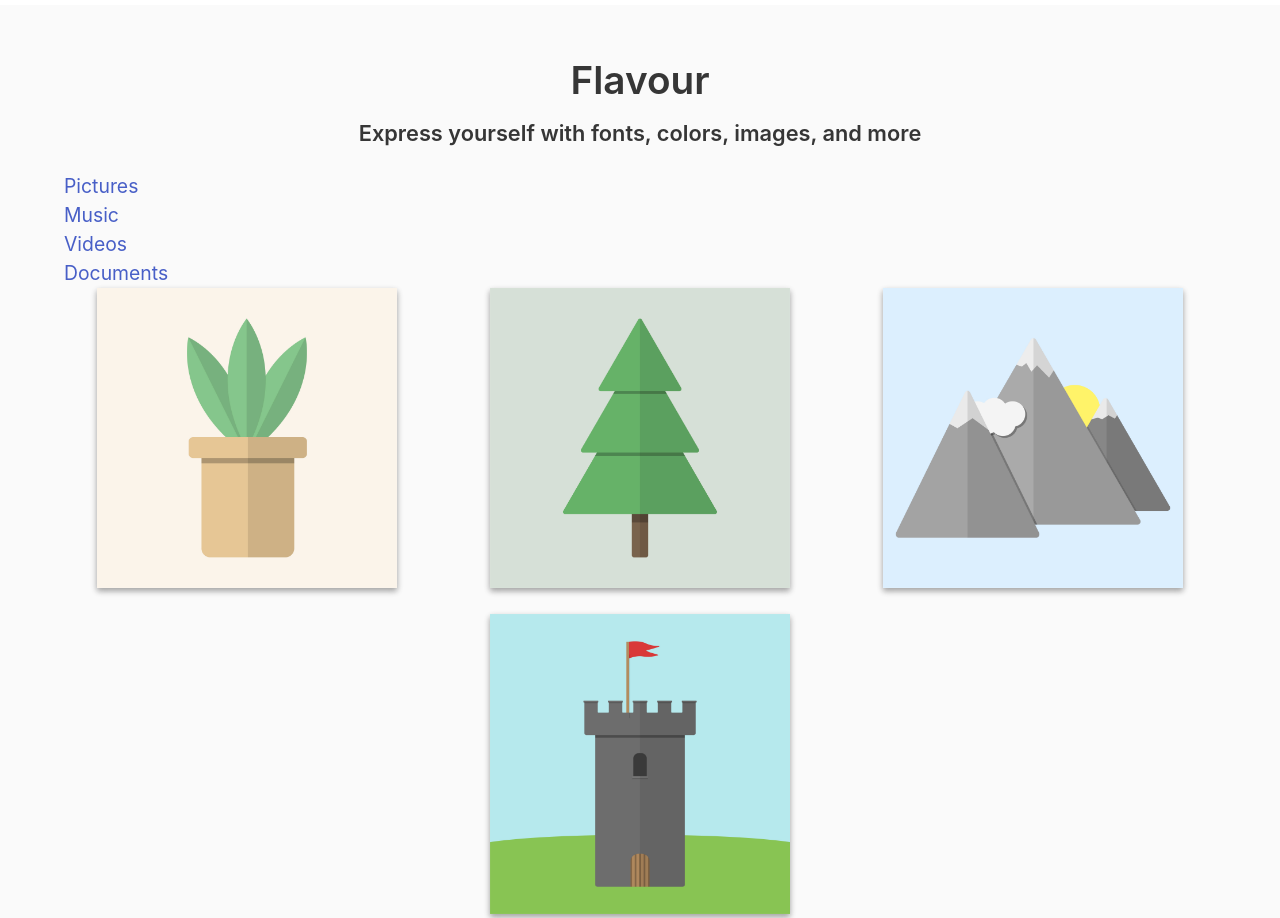
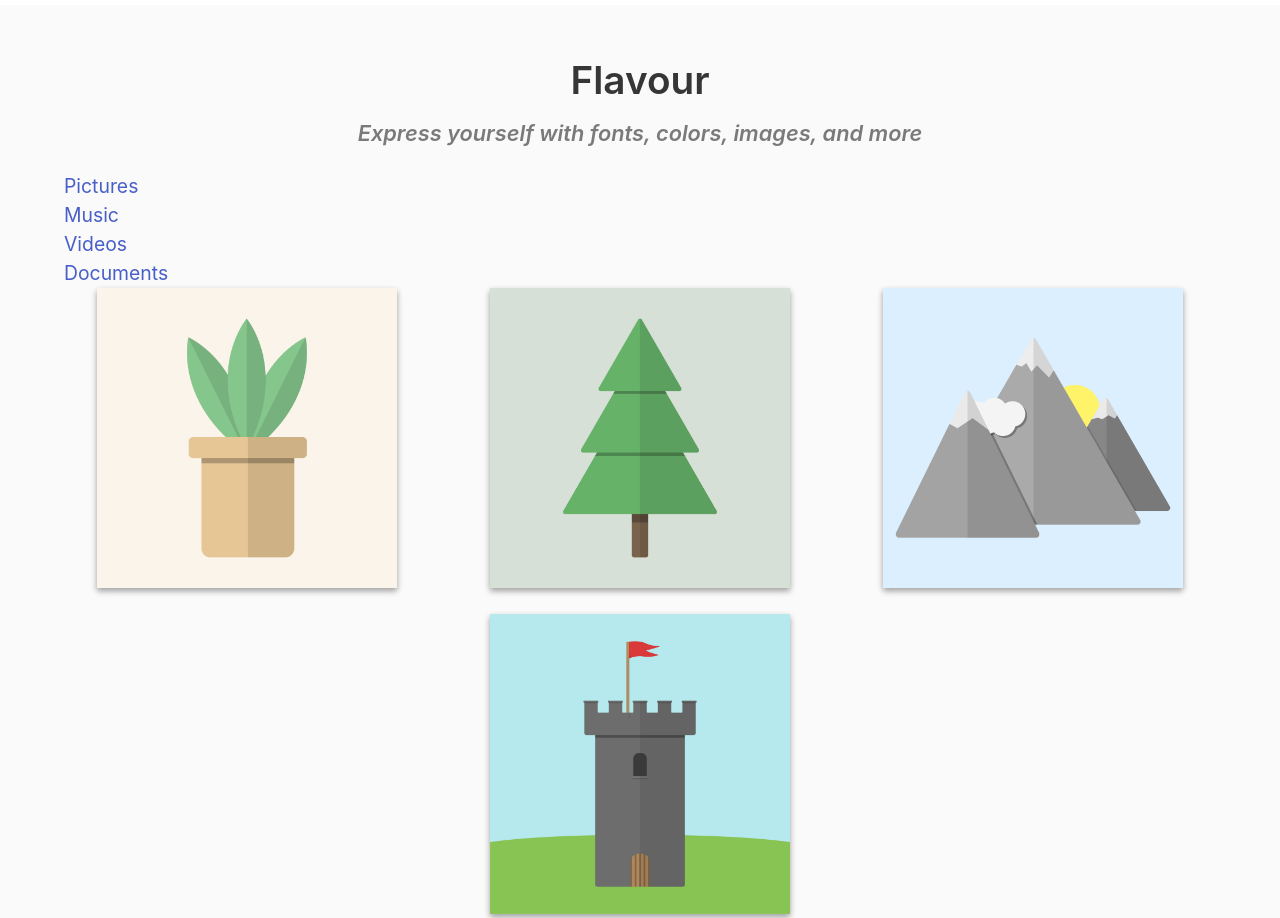
Before and after one commit to jdmar3-comp426/a02-kianw97, a website: page index.html in a window 1280 px wide. Shown: the part 2240-3158 px from the top of the page. Drawn offline with nearby package versions, Linux system fonts and the light colour scheme; a web font is replaced by a local one.

Commit message:
subtiles part 2

```diff
--- a/index.html
+++ b/index.html
@@ -89,7 +89,7 @@
     <div class="container">
         <div class="content has-text-centered">
             <h1 class="">Flavour</h1>
-            <h5 class="">Express yourself with fonts, colors, images, and more</h5>
+            <h5 class="subtitle has-text-grey is-italic">Express yourself with fonts, colors, images, and more</h5>
         </div>
         <div class="">
             <ul>
```
